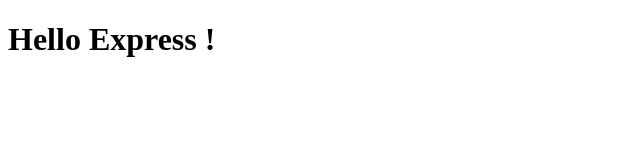
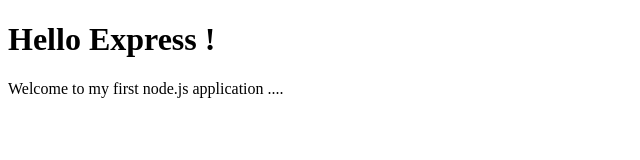
Before and after one commit to dipkumar-nesadiya/web-server, a website: page public/index.html in a window 1280 px wide. Shown: the whole page, without its empty margins (0-640 px from the left). Drawn offline with Linux system fonts and the light colour scheme.

Commit message:
Update index file

```diff
--- a/public/index.html
+++ b/public/index.html
@@ -8,5 +8,6 @@
 </head>
 <body>
     <h1>Hello Express !</h1>
+    <p>Welcome to my first node.js application ....</p>
 </body>
 </html>
```
